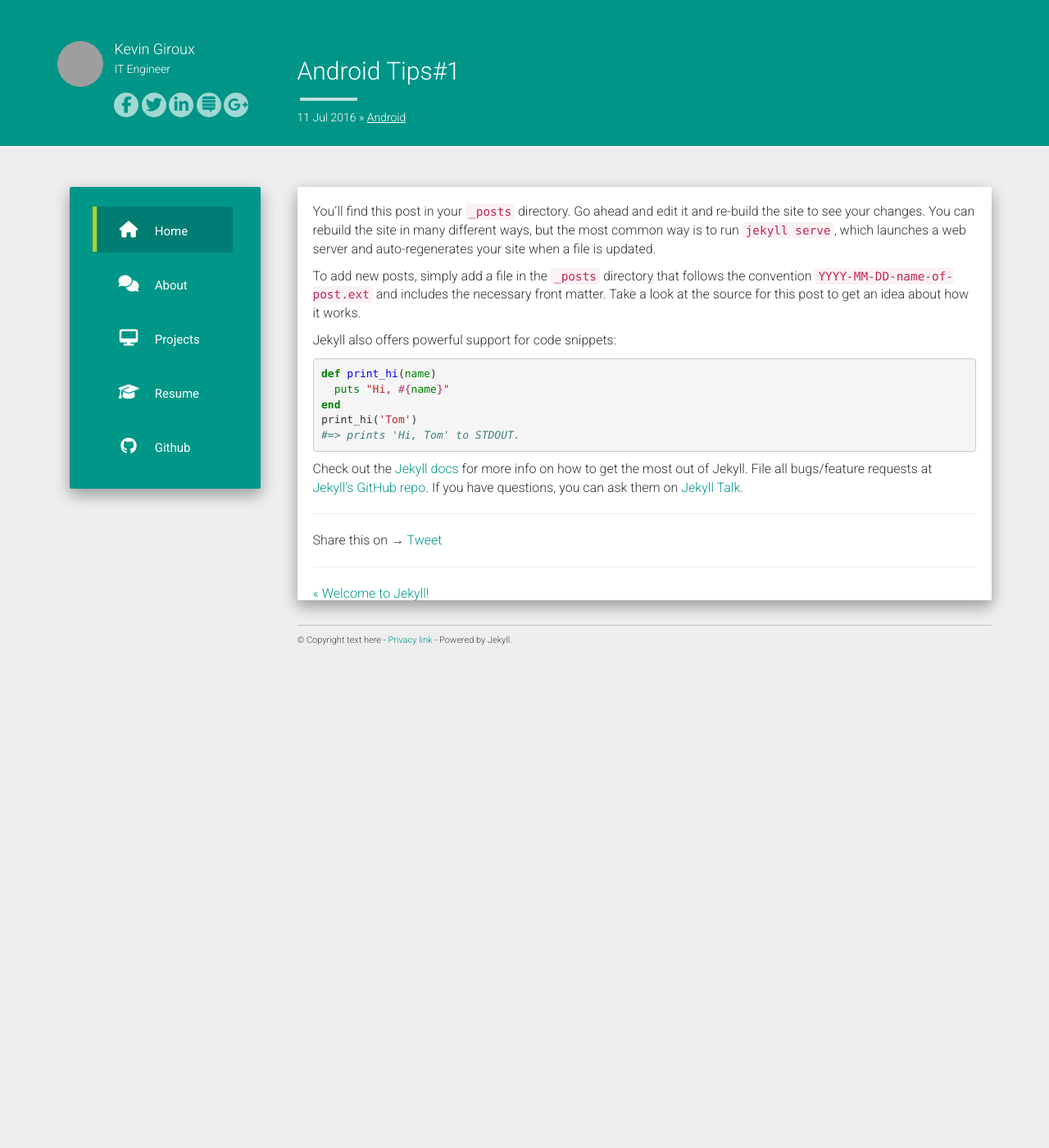
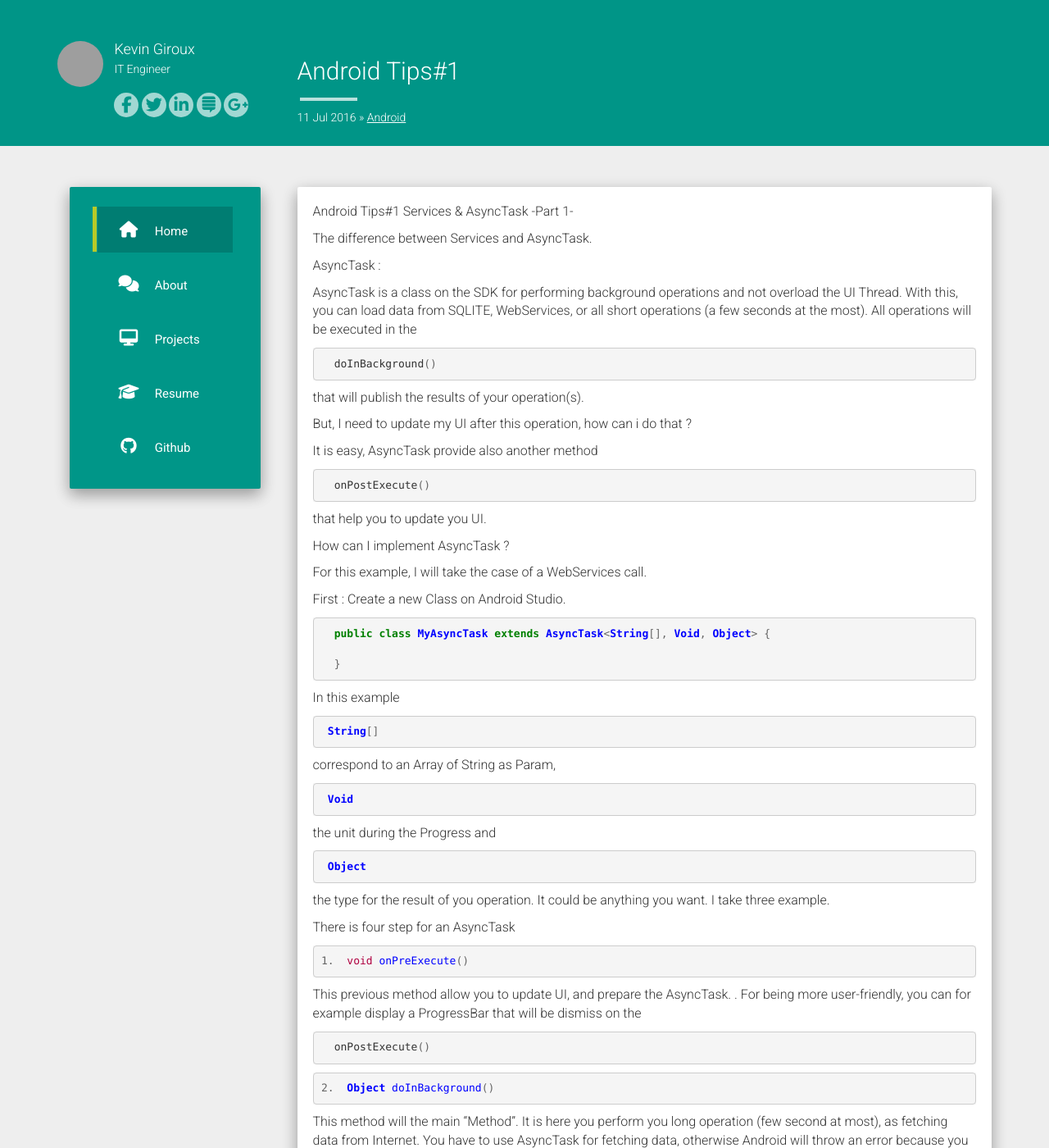
Before and after one commit to kgiroux/kgiroux.github.io, a Jekyll site: the page built from _posts/2016-07-11-Android-Tips-1.markdown, in a window 1280 px wide and 1400 px high. Shown: the whole window at 82% size. Built offline with Jekyll 4.4.1, drawn with Linux system fonts in a browser that asks for light colours; nearby versions of some CDN libraries; comment, search, counter and statistics services are not loaded; some of the changed text lies outside the part shown; grey boxes are pictures that could not be loaded.

Commit message:
Commit : Android Tips # 1

```diff
--- a/_config.yml
+++ b/_config.yml
@@ -4,7 +4,6 @@ author: Kevin Giroux
 logo: http://aboutashu.com/hcz-jekyll-blog/static/img/avatar.png
 github: https://github.com/kgioux
 about: IT Engineer
-disqus_shortname: aboutashu
 google_analytics: UA-72862926-1
 urls:
     - text: Home
--- a/_layouts/default.html
+++ b/_layouts/default.html
@@ -144,7 +144,7 @@
                 <div class="row">
                   <div class="col-md-12 col-xs-12 footer">
                 <footer>
-                    © Copyright text here
+                    © Copyright Kevin Giroux
 
                     - <a href="#">Privacy link</a> - Powered by Jekyll.
 
--- a/_layouts/post.html
+++ b/_layouts/post.html
@@ -43,25 +43,6 @@ layout: default
   {% if page.next.url %}
     <a class="next pull-right" href="{{ page.next.url }}">{{ page.next.title }} &raquo;</a>
   {% endif %}
-</div>
-
-
-<div class="disqus-comments">
-    <div id="disqus_thread"></div>
-    <script type="text/javascript">
-        /* <![CDATA[ */
-
-        var disqus_shortname = "{{ site.disqus_shortname }}";
-        var disqus_identifier = "{{ site.url }}_{{ page.title }}";
-        var disqus_title = "{{ page.title }}";
-
-        /* * * DON'T EDIT BELOW THIS LINE * * */
-        (function() {
-            var dsq = document.createElement('script'); dsq.type = 'text/javascript'; dsq.async = true;
-            dsq.src = '//' + disqus_shortname + '.disqus.com/embed.js';
-            (document.getElementsByTagName('head')[0] || document.getElementsByTagName('body')[0]).appendChild(dsq);
-        })();
-    /* ]]> */
-    </script>
+  </br>
 </div>
 </div>
--- a/_posts/2016-07-11-Android-Tips-1.markdown
+++ b/_posts/2016-07-11-Android-Tips-1.markdown
@@ -4,22 +4,84 @@ title:  "Android Tips#1"
 date:   2016-07-11 18:37:52 +0200
 categories: Android
 ---
-You’ll find this post in your `_posts` directory. Go ahead and edit it and re-build the site to see your changes. You can rebuild the site in many different ways, but the most common way is to run `jekyll serve`, which launches a web server and auto-regenerates your site when a file is updated.
+Android Tips#1 Services & AsyncTask -Part 1-
 
-To add new posts, simply add a file in the `_posts` directory that follows the convention `YYYY-MM-DD-name-of-post.ext` and includes the necessary front matter. Take a look at the source for this post to get an idea about how it works.
+The difference between Services and AsyncTask.
 
-Jekyll also offers powerful support for code snippets:
+AsyncTask :
 
-{% highlight ruby %}
-def print_hi(name)
-  puts "Hi, #{name}"
-end
-print_hi('Tom')
-#=> prints 'Hi, Tom' to STDOUT.
+AsyncTask is a class on the SDK for performing background operations and not overload the UI Thread. With this, you can load data from SQLITE, WebServices, or all short operations (a few seconds at the most).
+All operations will be executed in the
+
+{% highlight java%}
+  doInBackground()
 {% endhighlight %}
 
-Check out the [Jekyll docs][jekyll-docs] for more info on how to get the most out of Jekyll. File all bugs/feature requests at [Jekyll’s GitHub repo][jekyll-gh]. If you have questions, you can ask them on [Jekyll Talk][jekyll-talk].
+that will publish the results of your operation(s).
 
-[jekyll-docs]: http://jekyllrb.com/docs/home
-[jekyll-gh]:   https://github.com/jekyll/jekyll
-[jekyll-talk]: https://talk.jekyllrb.com/
+But, I need to update my UI after this operation, how can i do that ?
+
+It is easy, AsyncTask provide also another method
+
+{% highlight java%}
+  onPostExecute()
+{% endhighlight %}
+
+that help you to update you UI.
+
+How can I implement AsyncTask ?
+
+For this example, I will take the case of a WebServices call.
+
+First : Create a new Class on Android Studio.
+
+{% highlight java%}
+  public class MyAsyncTask extends AsyncTask<String[], Void, Object> {
+
+  }
+{% endhighlight %}
+
+In this example
+  {% highlight java%} String[]{% endhighlight %}
+  correspond to an Array of String as Param,
+  {% highlight java%} Void{% endhighlight %}
+  the unit during the Progress and
+  {% highlight java%} Object{% endhighlight %}
+the type for the result of you operation.
+It could be anything you want. I take three example.
+
+There is four step for an AsyncTask
+{% highlight java%}
+1.  void onPreExecute()
+{% endhighlight %}
+This previous method allow you to update UI, and prepare the AsyncTask. . For being more user-friendly, you can for example display a ProgressBar that will be dismiss on the {% highlight java%}
+  onPostExecute()
+{% endhighlight %}
+
+{% highlight java%}
+2.  Object doInBackground()
+{% endhighlight %}
+
+This method will the main "Method". It is here you perform you long operation (few second at most), as fetching data from Internet. You have to use AsyncTask for fetching data, otherwise Android will throw an error because you are trying to do Network Operation on the main Thread.
+
+{% highlight java%}
+3.  void onProgressUpdate(Void... values)
+{% endhighlight %}
+
+This method will be call by the original method publishProgress.  You can update a percentage for in the progressBar.
+
+{%highlight java%}
+4. protected void onPostExecute(Object o)
+{% endhighlight %}
+
+And the last method, can allow you to publish result on the UI.
+
+
+{%highlight java%}
+protected void onPostExecute(Object o){
+  // The result will be publish on a textView that was declared previously.
+  textView.setText((String) o);
+}
+{% endhighlight %}
+
+You can adapte, the three type for the AsyncTask as you want.
```
Also changed, not shown: _posts/2015-07-11-welcome-to-jekyll.md (deleted, +0 -25 lines), _posts/2016-06-04-example-content.md (deleted, +0 -124 lines), _posts/2016-06-04-test-page.md (deleted, +0 -28 lines).
